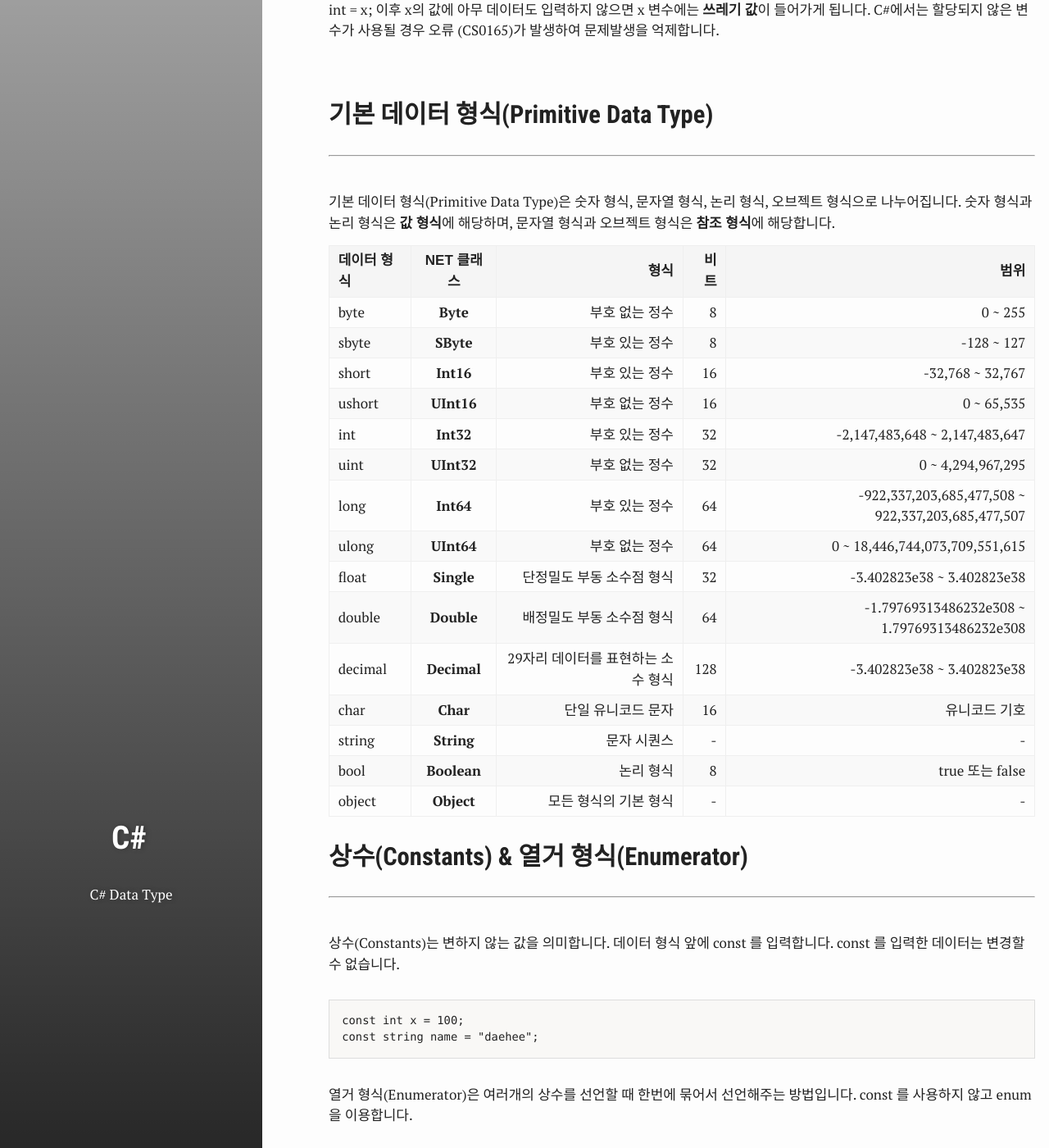
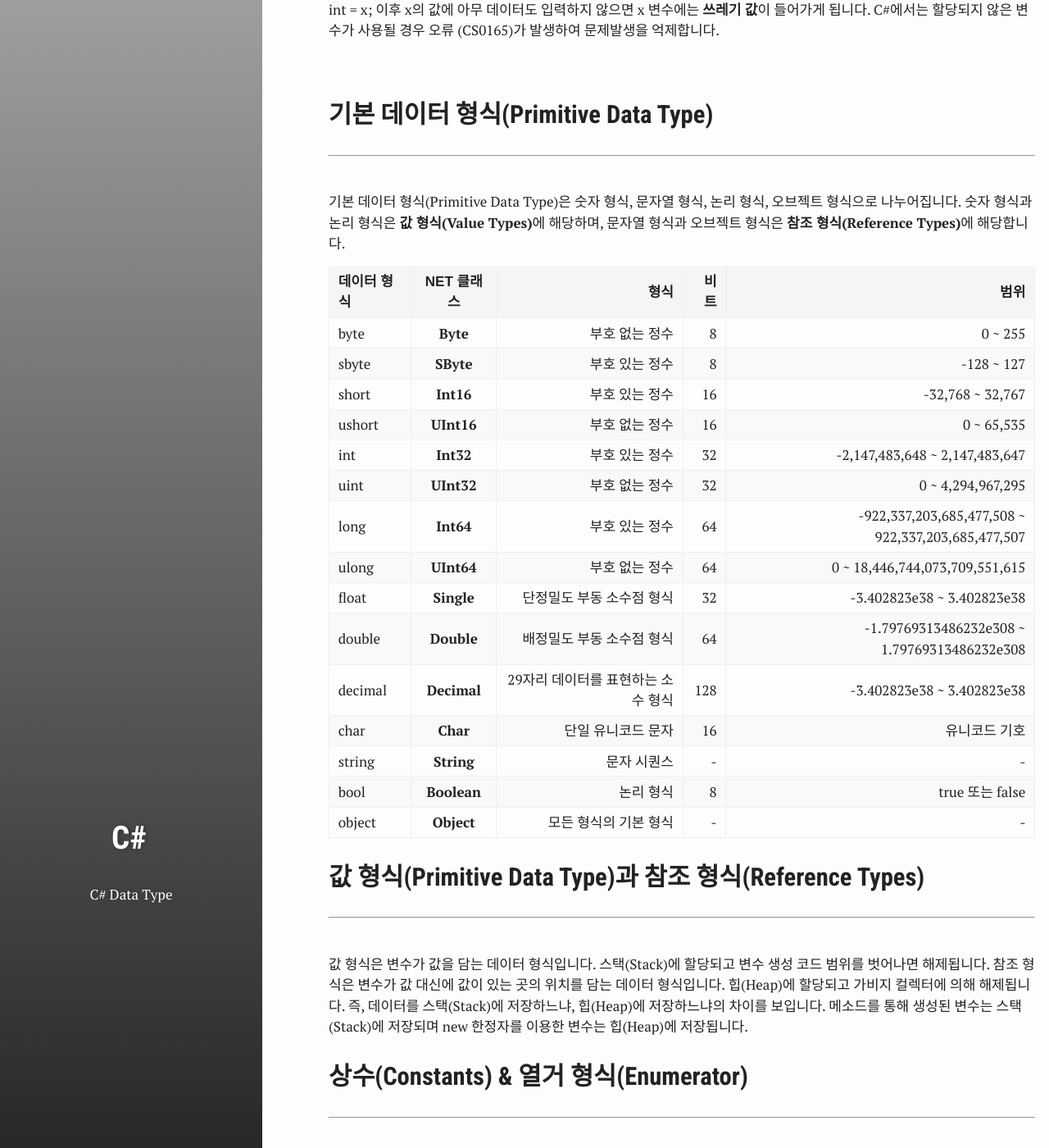
Before and after one commit to test076923/076923.github.io, a Jekyll site: the page built from _posts/2017-08-22-C#-9.md, in a window 1280 px wide and 1400 px high, scrolled down 1395 px. Shown: the whole window at 82% size. Built offline with Jekyll 4.4.1, drawn with Linux system fonts in a browser that asks for light colours.

Commit message:
Update 2017-08-22-C#-9.md

```diff
--- a/_posts/2017-08-22-C#-9.md
+++ b/_posts/2017-08-22-C#-9.md
@@ -68,7 +68,7 @@ int = x; 이후 x의 값에 아무 데이터도 입력하지 않으면 x 변수
 ----------
 ----------
 <br>
-기본 데이터 형식(Primitive Data Type)은 숫자 형식, 문자열 형식, 논리 형식, 오브젝트 형식으로 나누어집니다. 숫자 형식과 논리 형식은 **값 형식**에 해당하며, 문자열 형식과 오브젝트 형식은 **참조 형식**에 해당합니다.
+기본 데이터 형식(Primitive Data Type)은 숫자 형식, 문자열 형식, 논리 형식, 오브젝트 형식으로 나누어집니다. 숫자 형식과 논리 형식은 **값 형식(Value Types)**에 해당하며, 문자열 형식과 오브젝트 형식은 **참조 형식(Reference Types)**에 해당합니다.
 
 | 데이터 형식  | NET 클래스  | 형식 | 비트 | 범위 |
 | :---------  | :---------: | ---------------------: | --------------: | ---------------------: |
@@ -90,6 +90,13 @@ int = x; 이후 x의 값에 아무 데이터도 입력하지 않으면 x 변수
 
 
 
+값 형식(Primitive Data Type)과 참조 형식(Reference Types)
+----------
+----------
+<br>
+값 형식은 변수가 값을 담는 데이터 형식입니다. 스택(Stack)에 할당되고 변수 생성 코드 범위를 벗어나면 해제됩니다.
+참조 형식은 변수가 값 대신에 값이 있는 곳의 위치를 담는 데이터 형식입니다. 힙(Heap)에 할당되고 가비지 컬렉터에 의해 해제됩니다.
+즉, 데이터를 스택(Stack)에 저장하느냐, 힙(Heap)에 저장하느냐의 차이를 보입니다. 메소드를 통해 생성된 변수는 스택(Stack)에 저장되며 new 한정자를 이용한 변수는 힙(Heap)에 저장됩니다.
 
 
 상수(Constants) & 열거 형식(Enumerator)
@@ -116,5 +123,4 @@ Nullable 형식
 ----------
 ----------
 <br>
-
 Nullable 형식은  값 형식에서만 사용되며, 해당 변수를 비우는 의미입니다.  프로그램 실행 시 null 값일 경우 에러가 발생하게되므로 비어있는 값일 경우 return하는 용도로 많이 사용됩니다.
```
